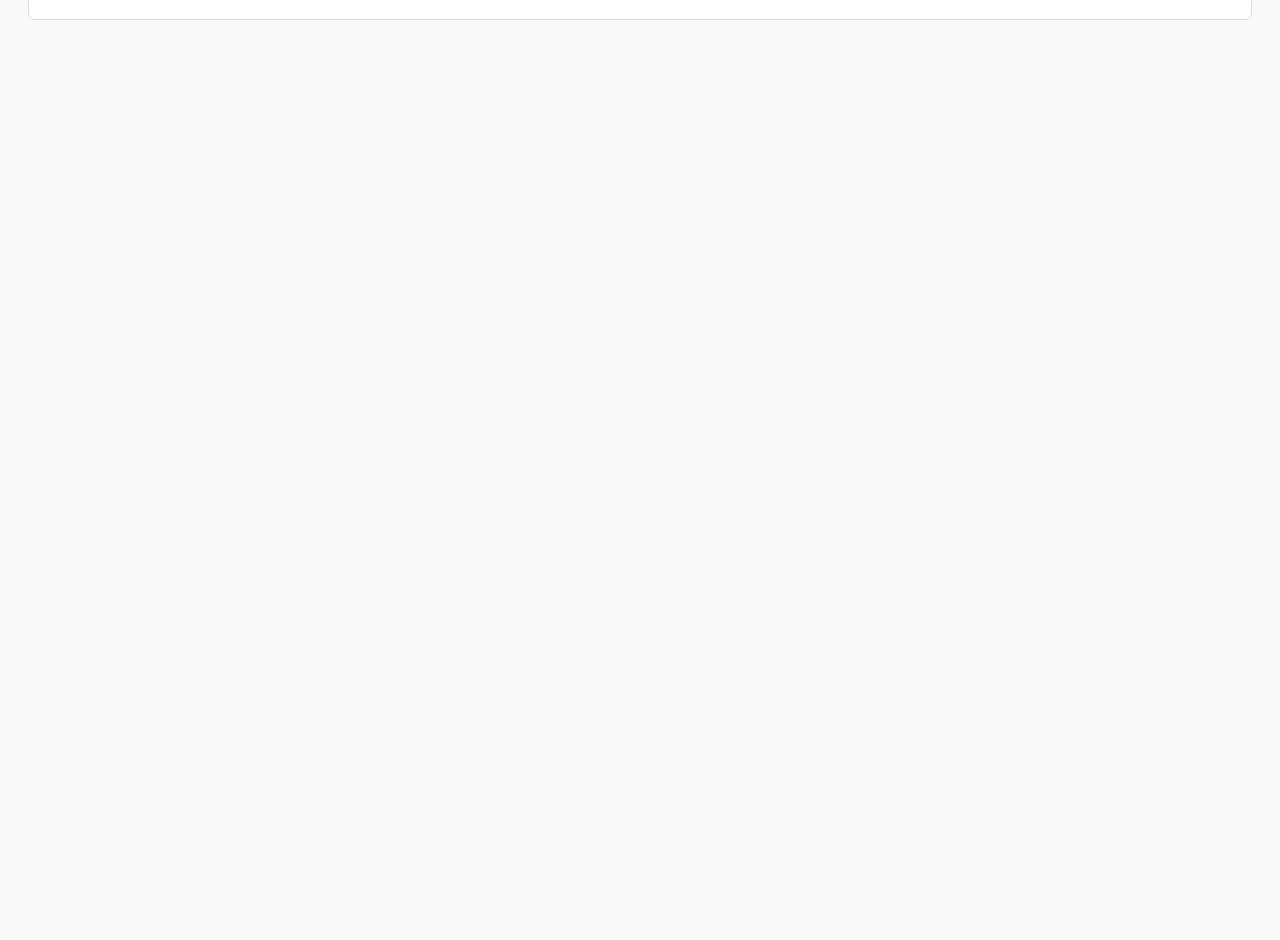
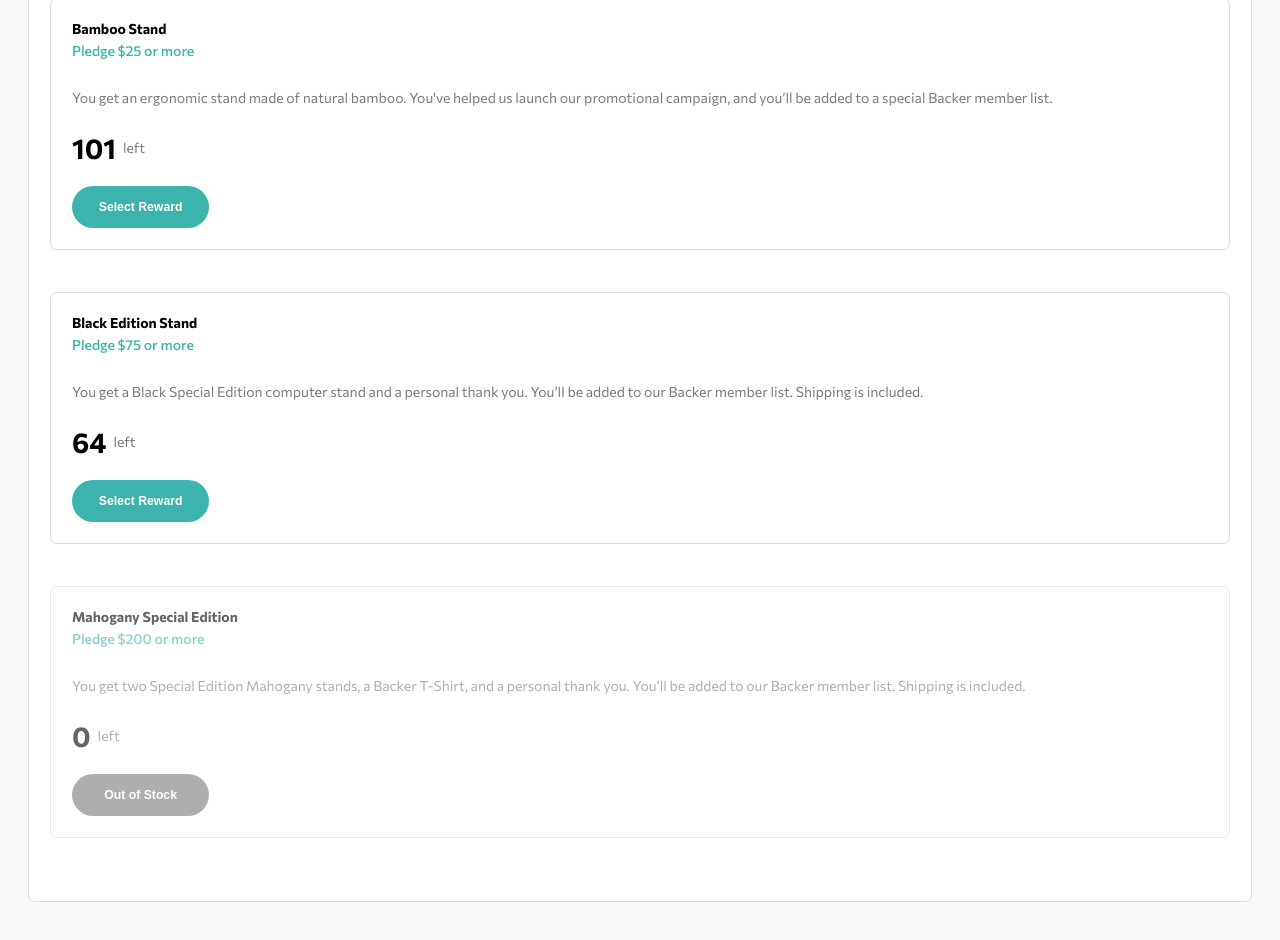
Before and after one commit to avatarfreak/front-end-mentor-crowdfunding, a Next.js app: page / in a window 1280 px wide. Shown: the part 1220-2160 px from the top of the page. Before the commit the page ends 1282 px from the top, so only its background shows below. Built offline with nearby package versions, Linux system fonts and the light colour scheme.

Commit message:
pledges component, styles and corresponding functionality added

```diff
--- /dev/null
+++ b/app/components/Elements/Main/Project/Pledges/index.tsx
@@ -0,0 +1,47 @@
+import CardContainer from "@/Elements/Card";
+import {
+  BodyWrapper,
+  FooterWrapper,
+  HeaderWrapper,
+  SubTitleWrapper,
+  TextWrapper,
+  TitleWrapper,
+  ButtonWrapper,
+  CTAWrapper,
+  DurationWrapper,
+  DayWrapper,
+  TimeWrapper,
+} from "@/Elements/Card/style";
+import styled from "styled-components";
+
+export const Card = styled(CardContainer)``;
+
+export const Header = styled(HeaderWrapper)``;
+
+export const Title = styled(TitleWrapper)`
+  font-size: 1rem;
+`;
+
+export const SubTitle = styled(SubTitleWrapper)`
+  font-size: 1rem; ;
+`;
+
+export const Body = styled(BodyWrapper)``;
+
+export const Text = styled(TextWrapper)`
+  font-size: 1rem;
+`;
+
+export const Footer = styled(FooterWrapper)``;
+
+export const Button = styled(ButtonWrapper)``;
+
+export const CTA = styled(CTAWrapper)``;
+
+export const Duration = styled(DurationWrapper)``;
+
+export const Day = styled(DayWrapper)``;
+
+export const Time = styled(TimeWrapper)`
+  font-size: 1rem;
+`;
--- /dev/null
+++ b/app/components/Modules/Main/Project/Pledges/data/index.ts
@@ -0,0 +1,33 @@
+export const pledge = [
+    {
+        id: 1,
+        title: "Bamboo Stand",
+        pledge: "Pledge $25 or more",
+        text: "You get an ergonomic stand made of natural bamboo. You've helped us launch our promotional campaign, and you’ll be added to a special Backer member list.",
+        day: 101,
+        left: "left",
+        btnText: "Select Reward",
+        amount: 25
+    },
+
+    {
+        id: 2,
+        title: "Black Edition Stand",
+        pledge: "Pledge $75 or more",
+        text: "You get a Black Special Edition computer stand and a personal thank you. You’ll be added to our Backer member list. Shipping is included.",
+        day: 64,
+        left: "left",
+        btnText: "Select Reward",
+        amount: 75
+    },
+    {
+        id: 3,
+        title: "Mahogany Special Edition",
+        pledge: "Pledge $200 or more",
+        text: "You get two Special Edition Mahogany stands, a Backer T-Shirt, and a personal thank you. You’ll be added to our Backer member list. Shipping is included.",
+        day: 0,
+        left: "left",
+        btnText: "Out of Stock",
+        amount: 200
+    },
+];
--- /dev/null
+++ b/app/components/Modules/Main/Project/Pledges/index.tsx
@@ -0,0 +1,51 @@
+import { useState } from "react";
+import { pledge } from "./data";
+import {
+  Card,
+  Header,
+  Title,
+  SubTitle,
+  Body,
+  Text,
+  Footer,
+  Duration,
+  CTA,
+  Button,
+  Day,
+  Time,
+} from "@/Elements/Main/Project/Pledges";
+
+type Pledges = typeof pledge;
+const Pledge: React.FC = () => {
+  const [pledges, setPledges] = useState<Pledges>(pledge);
+
+  return (
+    <>
+      {pledges.map((data) => (
+        <Card key={data.id} activeStyle={data.day === 0 ? "active" : "inactive"}>
+          <Header>
+            <Title>{data.title}</Title>
+            <SubTitle>{data.pledge}</SubTitle>
+          </Header>
+
+          <Body>
+            <Text>{data.text}</Text>
+          </Body>
+
+          <Footer>
+            <Duration>
+              <Day>{data.day}</Day>
+              <Time>{data.left}</Time>
+            </Duration>
+
+            <CTA>
+              <Button>{data.btnText}</Button>
+            </CTA>
+          </Footer>
+        </Card>
+      ))}
+    </>
+  );
+};
+
+export default Pledge;
--- a/app/components/Modules/Main/Details/index.tsx
+++ b/app/components/Modules/Main/Project/index.tsx
@@ -1,5 +1,6 @@
 import { Card, Title, Text } from "@/Elements/Main/Project";
 import React from "react";
+import Pledge from "./Pledges";
 
 export const Project = () => {
   return (
@@ -15,6 +16,7 @@ export const Project = () => {
         Featuring artisan craftsmanship, the simplicity of design creates extra desk space below
         your computer to allow notepads, pens, and USB sticks to be stored under the stand.
       </Text>
+      <Pledge />
     </Card>
   );
 };
--- a/app/components/Modules/Main/index.tsx
+++ b/app/components/Modules/Main/index.tsx
@@ -1,5 +1,5 @@
 import React from "react";
-import { Project } from "./Details";
+import { Project } from "./Project";
 import { Monitor } from "./Monitor";
 import { Statistics } from "./Stat";
 
```
